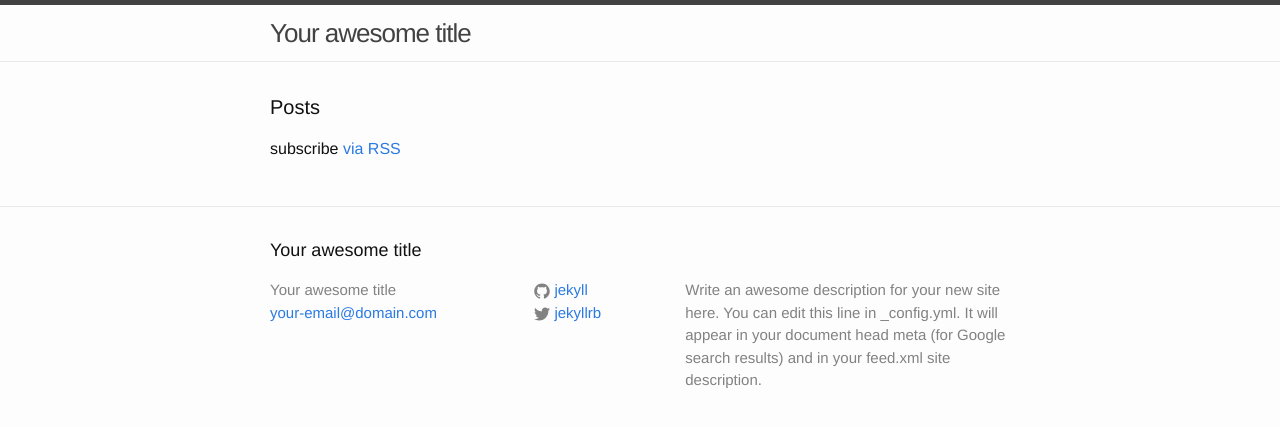
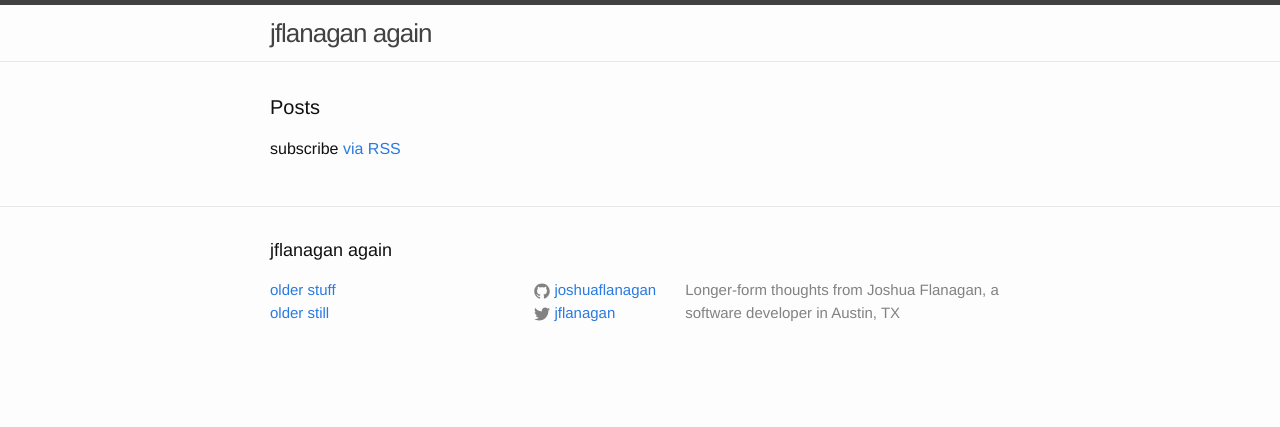
Before and after one commit to joshuaflanagan/blog, a Jekyll site: the page built from index.html, in a window 1280 px wide. Shown: the top 427 px of the page. Built offline with Jekyll 4.4.1, drawn with Linux system fonts in a browser that asks for light colours.

Commit message:
Update config/layout

```diff
--- a/_config.yml
+++ b/_config.yml
@@ -1,14 +1,12 @@
 # Site settings
-title: Your awesome title
-email: your-email@domain.com
+title: jflanagan again
 description: > # this means to ignore newlines until "baseurl:"
-  Write an awesome description for your new site here. You can edit this
-  line in _config.yml. It will appear in your document head meta (for
-  Google search results) and in your feed.xml site description.
+  Longer-form thoughts from Joshua Flanagan, a software developer in Austin, TX
 baseurl: "/blog" # the subpath of your site, e.g. /blog/
-url: "https://joshuaflanagan.github.io/blog" # the base hostname & protocol for your site
-twitter_username: jekyllrb
-github_username:  jekyll
+url: "http://www.joshuaflanagan.com/blog" # the base hostname & protocol for your site
+website: "http://www.joshuaflanagan.com"
+twitter_username: jflanagan
+github_username: joshuaflanagan
 
 # Build settings
 markdown: kramdown
--- a/_includes/footer.html
+++ b/_includes/footer.html
@@ -7,8 +7,8 @@
     <div class="footer-col-wrapper">
       <div class="footer-col  footer-col-1">
         <ul class="contact-list">
-          <li>{{ site.title }}</li>
-          <li><a href="mailto:{{ site.email }}">{{ site.email }}</a></li>
+          <li><a href="https://lostechies.com/joshuaflanagan">older stuff</a></li>
+          <li><a href="http://blog.flimflan.com/">older still</a></li>
         </ul>
       </div>
 
```
